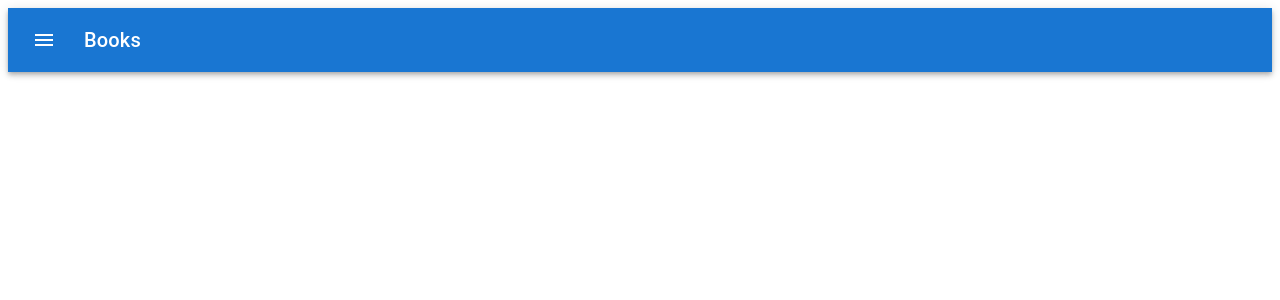
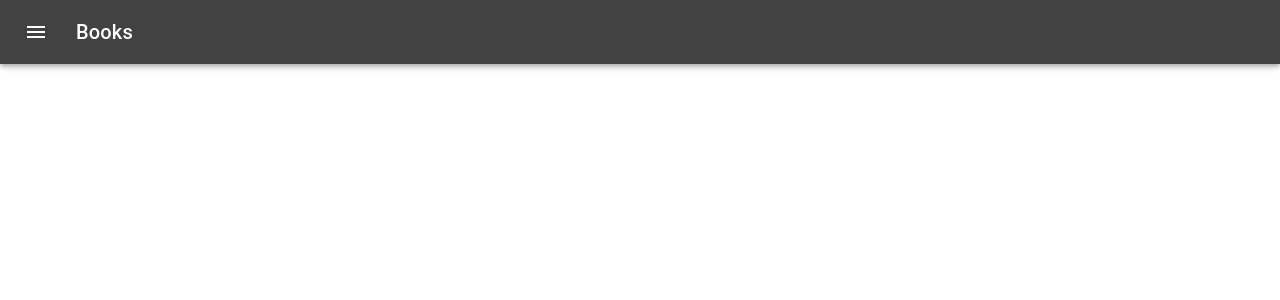
Before and after one commit to Lipp1305/read, a React (Create React App) app in the folder web/: page / in a window 1280 px wide. Shown: the top 300 px of the page. Built offline with nearby package versions, Linux system fonts and the light colour scheme.

Commit message:
no padding + themes

```diff
--- a/web/src/App.js
+++ b/web/src/App.js
@@ -1,12 +1,9 @@
-import { Box } from '@mui/material';
 import MenuAppBar from './components/MenuAppBar';
 
 
 function App() {
   return (
-    <Box sx={{ flexGrow: 1 }}>
-      <MenuAppBar />
-    </Box>
+    <MenuAppBar />
   );
 }
 
--- a/web/src/components/MenuAppBar.jsx
+++ b/web/src/components/MenuAppBar.jsx
@@ -1,9 +1,10 @@
 import { AppBar, IconButton, Toolbar, Typography } from "@mui/material";
 import MenuIcon from "@mui/icons-material/Menu";
+import theme from "../themes";
 
 export default function MenuAppBar() {
     return (
-        <AppBar position="static">
+        <AppBar position="fixed" theme={theme}>
             <Toolbar>
                 <IconButton
                     size="large"
--- /dev/null
+++ b/web/src/themes.js
@@ -0,0 +1,15 @@
+import { createTheme } from "@mui/material";
+import { grey } from "@mui/material/colors";
+
+const theme = createTheme({
+    palette: {
+        primary: {
+            main: grey[800]
+        },
+        secondary: {
+            main: grey[700]
+        }
+    }
+})
+
+export default theme;
```
